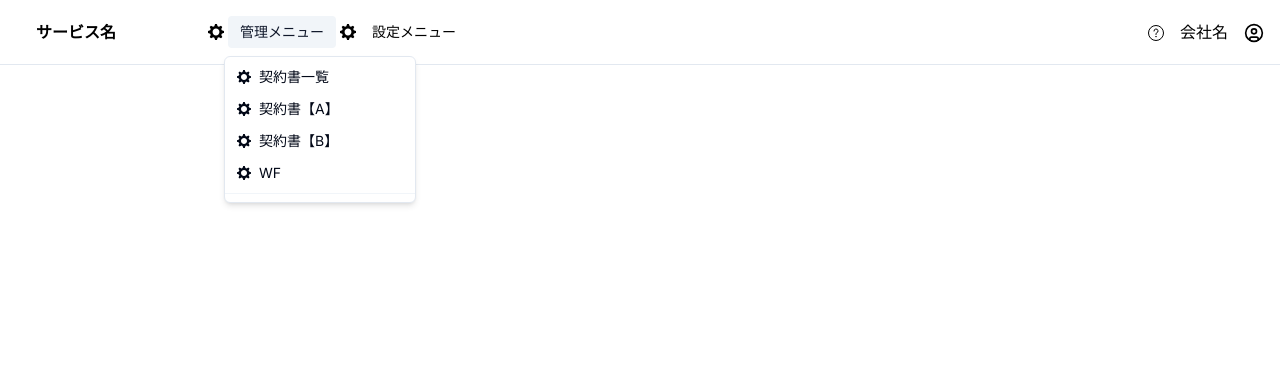
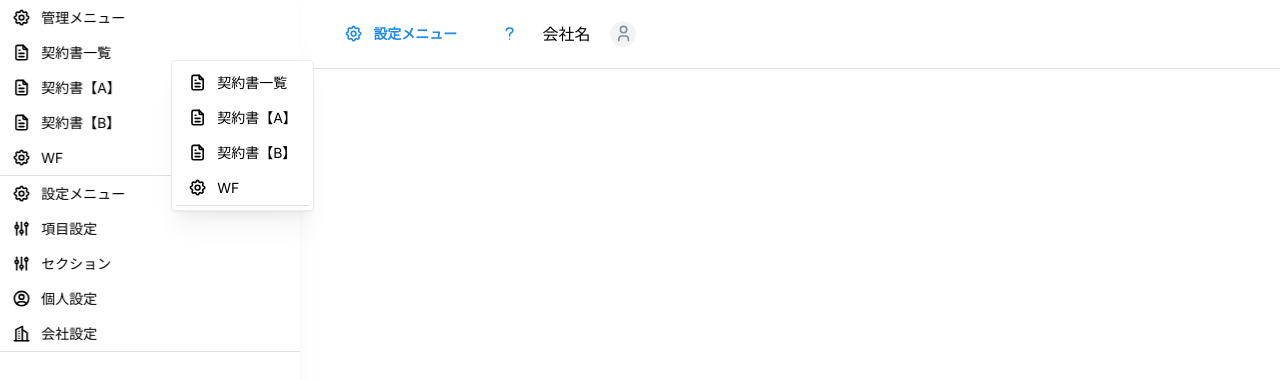
Before and after one commit to staakaar/next-template-app, a Next.js app: page / in a window 1280 px wide. Both pictures are taken after a click on the button "管理メニュー". Shown: the top 380 px of the page. Built offline with nearby package versions, Linux system fonts and the light colour scheme.

Commit message:
refactor: contract side menu

```diff
--- a/src/app/layout.tsx
+++ b/src/app/layout.tsx
@@ -8,6 +8,7 @@ import Header from "@/components/organisms/Header";
 import { RecoilRootProvider } from "@/app/recoil";
 import "@mantine/core/styles.css";
 import { ColorSchemeScript } from "@mantine/core";
+import SideMenu from "@/components/organisms/SideMenu";
 
 const fontSans = FontSans({
     subsets: ["latin"],
@@ -38,6 +39,8 @@ export default function RootLayout({
                 <MantineProviders>
                     <RecoilRootProvider>
                         <Header />
+                        <SideMenu />
+
                         {children}
                     </RecoilRootProvider>
                 </MantineProviders>
--- a/src/components/organisms/Header.tsx
+++ b/src/components/organisms/Header.tsx
@@ -1,165 +1,221 @@
 "use client";
-import { Box, Button, Icon } from "@chakra-ui/react";
-import {
-    DropdownMenu,
-    DropdownMenuContent,
-    DropdownMenuItem,
-    DropdownMenuLabel,
-    DropdownMenuSeparator,
-    DropdownMenuTrigger,
-} from "@/components/ui/dropdown-menu";
 
 import {
-    Menubar,
-    MenubarContent,
-    MenubarItem,
-    MenubarMenu,
-    MenubarSeparator,
-    MenubarTrigger,
-} from "@/components/ui/menubar";
-import { IconButton } from "@chakra-ui/react";
-import { QuestionOutlineIcon, SettingsIcon } from "@chakra-ui/icons";
-import { CircleUser } from "lucide-react";
+    Box,
+    Group,
+    Text,
+    Menu,
+    ActionIcon,
+    Button,
+    Avatar,
+    Divider,
+    MenuItem,
+    MenuDropdown,
+    MenuTarget,
+    MenuLabel,
+    MenuDivider,
+} from "@mantine/core";
+import {
+    IconSettings,
+    IconHelp,
+    IconUser,
+    IconFileText,
+    IconBuildingSkyscraper,
+    IconAdjustments,
+    IconUserCircle,
+    IconLogout,
+    IconQuestionMark,
+} from "@tabler/icons-react";
 import Link from "next/link";
 
 const Header = () => {
     return (
-        // ヘッダー固定する
-        <Box className="border-b">
-            <Box className="flex h-16 items-center px-4 justify-between">
-                <Box className="flex items-center">
-                    <Box fontWeight="bold" fontSize="lg" marginLeft="20px">
-                        <Link href={"/contract-all"}>サービス名</Link>
-                    </Box>
+        <>
             <Box
-                        as="nav"
-                        className="flex items-center space-x-4 lg:space-x-4 mx-6 ml-20"
+                py="md"
+                px="xl"
+                style={{
+                    borderBottom: "1px solid var(--mantine-color-gray-3)",
+                }}
             >
-                        <Menubar className="ml-2 border-none focus:ring-0">
-                            <MenubarMenu>
-                                <Icon as={SettingsIcon} />
-                                <MenubarTrigger>管理メニュー</MenubarTrigger>
-                                <MenubarContent>
-                                    <MenubarItem>
-                                        <Icon as={SettingsIcon} />
-                                        <Link
-                                            href={"/contract-all"}
-                                            className="ml-2"
+                <Group className="flex justify-between">
+                    <Group>
+                        <Text
+                            component={Link}
+                            href="/contract-all"
+                            size="lg"
+                            style={{ textDecoration: "none" }}
+                        >
+                            サービス名
+                        </Text>
+
+                        {/* 管理メニュー */}
+                        <Group ml="xl">
+                            <Menu shadow="md">
+                                <MenuTarget>
+                                    <Button
+                                        variant="subtle"
+                                        leftSection={
+                                            <IconSettings size="1.2rem" />
+                                        }
+                                    >
+                                        管理メニュー
+                                    </Button>
+                                </MenuTarget>
+
+                                <MenuDropdown>
+                                    <MenuItem
+                                        leftSection={
+                                            <IconFileText size="1.2rem" />
+                                        }
+                                        component={Link}
+                                        href="/contract-all"
                                     >
                                         契約書一覧
-                                        </Link>
-                                    </MenubarItem>
-                                    <MenubarItem>
-                                        <Icon as={SettingsIcon} />
-                                        <Link href={""} className="ml-2">
+                                    </MenuItem>
+                                    <MenuItem
+                                        leftSection={
+                                            <IconFileText size="1.2rem" />
+                                        }
+                                        component={Link}
+                                        href=""
+                                    >
                                         契約書【A】
-                                        </Link>
-                                    </MenubarItem>
-                                    <MenubarItem>
-                                        <Icon as={SettingsIcon} />
-                                        <Link href={""} className="ml-2">
+                                    </MenuItem>
+                                    <MenuItem
+                                        leftSection={
+                                            <IconFileText size="1.2rem" />
+                                        }
+                                        component={Link}
+                                        href=""
+                                    >
                                         契約書【B】
-                                        </Link>
-                                    </MenubarItem>
-                                    <MenubarItem>
-                                        <Icon as={SettingsIcon} />
-                                        <Link href={""} className="ml-2">
+                                    </MenuItem>
+                                    <MenuItem
+                                        leftSection={
+                                            <IconSettings size="1.2rem" />
+                                        }
+                                        component={Link}
+                                        href=""
+                                    >
                                         WF
-                                        </Link>
-                                    </MenubarItem>
-                                    <MenubarSeparator />
-                                </MenubarContent>
-                            </MenubarMenu>
-                            <MenubarMenu>
-                                <Icon as={SettingsIcon}></Icon>
-                                <MenubarTrigger>設定メニュー</MenubarTrigger>
-                                <MenubarContent>
-                                    <MenubarItem>
-                                        <Icon as={SettingsIcon} />
-                                        <Link
-                                            href={"/user-settings"}
-                                            className="ml-2"
+                                    </MenuItem>
+                                    <Divider />
+                                </MenuDropdown>
+                            </Menu>
+
+                            {/* 設定メニュー */}
+                            <Menu shadow="md">
+                                <MenuTarget>
+                                    <Button
+                                        variant="subtle"
+                                        leftSection={
+                                            <IconSettings size="1.2rem" />
+                                        }
                                     >
-                                            項目設定{" "}
-                                        </Link>
-                                    </MenubarItem>
-                                    <MenubarItem>
-                                        <Icon as={SettingsIcon} />
-                                        <Link
-                                            href={"/user-settings"}
-                                            className="ml-2"
+                                        設定メニュー
+                                    </Button>
+                                </MenuTarget>
+
+                                <MenuDropdown>
+                                    <MenuItem
+                                        leftSection={
+                                            <IconAdjustments size="1.2rem" />
+                                        }
+                                        component={Link}
+                                        href="/user-settings"
                                     >
-                                            セクション{" "}
-                                        </Link>
-                                    </MenubarItem>
-                                    <MenubarItem>
-                                        <Icon as={SettingsIcon} />
-                                        <Link
-                                            href={"/user-settings"}
-                                            className="ml-2"
+                                        項目設定
+                                    </MenuItem>
+                                    <MenuItem
+                                        leftSection={
+                                            <IconAdjustments size="1.2rem" />
+                                        }
+                                        component={Link}
+                                        href="/user-settings"
                                     >
-                                            個人設定{" "}
-                                        </Link>
-                                    </MenubarItem>
-                                    <MenubarItem>
-                                        <Icon as={SettingsIcon} />
-                                        <Link
-                                            href={"/company-settings"}
-                                            className="ml-2"
+                                        セクション
+                                    </MenuItem>
+                                    <MenuItem
+                                        leftSection={
+                                            <IconUserCircle size="1.2rem" />
+                                        }
+                                        component={Link}
+                                        href="/user-settings"
+                                    >
+                                        個人設定
+                                    </MenuItem>
+                                    <MenuItem
+                                        leftSection={
+                                            <IconBuildingSkyscraper size="1.2rem" />
+                                        }
+                                        component={Link}
+                                        href="/company-settings"
                                     >
                                         会社設定
-                                        </Link>
-                                    </MenubarItem>
-                                    <MenubarSeparator />
-                                </MenubarContent>
-                            </MenubarMenu>
-                        </Menubar>
+                                    </MenuItem>
+                                    <Divider />
+                                </MenuDropdown>
+                            </Menu>
+                        </Group>
+                    </Group>
+
+                    {/* 右側: ヘルプ、会社名、ユーザーメニュー */}
+                    <Group>
+                        <ActionIcon
+                            variant="subtle"
+                            size="lg"
+                            aria-label="Help"
+                        >
+                            <IconQuestionMark size="1.2rem" />
+                        </ActionIcon>
+
+                        <Text>会社名</Text>
+
+                        <Menu shadow="md" position="bottom-end">
+                            <MenuTarget>
+                                <ActionIcon
+                                    variant="subtle"
+                                    size="lg"
+                                    radius="xl"
+                                >
+                                    <Avatar
+                                        size="sm"
+                                        radius="xl"
+                                        src={null}
+                                        alt="User menu"
+                                    >
+                                        <IconUser size="1.2rem" />
+                                    </Avatar>
+                                </ActionIcon>
+                            </MenuTarget>
+
+                            <MenuDropdown>
+                                <MenuLabel>My Account</MenuLabel>
+                                <MenuDivider />
+                                <MenuItem
+                                    leftSection={<IconSettings size="1.2rem" />}
+                                >
+                                    Settings
+                                </MenuItem>
+                                <MenuItem
+                                    leftSection={<IconHelp size="1.2rem" />}
+                                >
+                                    Support
+                                </MenuItem>
+                                <MenuDivider />
+                                <MenuItem
+                                    leftSection={<IconLogout size="1.2rem" />}
+                                    color="red"
+                                >
+                                    Logout
+                                </MenuItem>
+                            </MenuDropdown>
+                        </Menu>
+                    </Group>
+                </Group>
             </Box>
-                </Box>
-                <Box className="flex items-center">
-                    <Box className="flex items-center">
-                        <Box className="space-x-4">
-                            <IconButton
-                                aria-label={"button"}
-                                icon={<QuestionOutlineIcon />}
-                                bg={"white"}
-                            />
-                        </Box>
-                        <Box className="space-x-4 ml-4">
-                            <p>会社名</p>
-                        </Box>
-                        <Box className="space-x-4 ml-4">
-                            <DropdownMenu>
-                                <DropdownMenuTrigger asChild>
-                                    <Button
-                                        variant="secondary"
-                                        size="icon"
-                                        className="rounded-full"
-                                    >
-                                        <CircleUser className="h-5 w-5" />
-                                        <span className="sr-only">
-                                            Toggle user menu
-                                        </span>
-                                    </Button>
-                                </DropdownMenuTrigger>
-                                <DropdownMenuContent align="end">
-                                    <DropdownMenuLabel>
-                                        My Account
-                                    </DropdownMenuLabel>
-                                    <DropdownMenuSeparator />
-                                    <DropdownMenuItem>
-                                        Settings
-                                    </DropdownMenuItem>
-                                    <DropdownMenuItem>Support</DropdownMenuItem>
-                                    <DropdownMenuSeparator />
-                                    <DropdownMenuItem>Logout</DropdownMenuItem>
-                                </DropdownMenuContent>
-                            </DropdownMenu>
-                        </Box>
-                    </Box>
-                </Box>
-            </Box>
-        </Box>
+        </>
     );
 };
 export default Header;
--- /dev/null
+++ b/src/components/organisms/SideMenu.tsx
@@ -0,0 +1,154 @@
+"use client";
+
+import { useEffect, useRef, useState } from "react";
+import { Menu, Divider, MenuItem, Drawer } from "@mantine/core";
+import {
+    IconSettings,
+    IconFileText,
+    IconBuildingSkyscraper,
+    IconUserCircle,
+    IconAdjustments,
+} from "@tabler/icons-react";
+import Link from "next/link";
+import { useViewportSize } from "@mantine/hooks";
+
+const SideMenu = () => {
+    const [drawerOpened, setDrawerOpened] = useState(false);
+    const { width } = useViewportSize();
+    const sidebarTriggerRef = useRef<HTMLDivElement>(null);
+    // const { hovered } = useHover();
+
+    // サイドバートリガーエリアの設定
+    useEffect(() => {
+        const handleMouseMove = (event: MouseEvent) => {
+            // デスクトップサイズでのみ有効
+            if (width >= 768) {
+                if (event.clientX <= 20 && !drawerOpened) {
+                    setDrawerOpened(true);
+                }
+            }
+        };
+
+        window.addEventListener("mousemove", handleMouseMove);
+        return () => window.removeEventListener("mousemove", handleMouseMove);
+    }, [width, drawerOpened]);
+
+    // ドロワーが開いているときのマウス位置監視
+    useEffect(() => {
+        const handleMouseMove = (event: MouseEvent) => {
+            if (drawerOpened && event.clientX > 300) {
+                // ドロワーの幅に応じて調整
+                setDrawerOpened(false);
+            }
+        };
+
+        if (drawerOpened) {
+            window.addEventListener("mousemove", handleMouseMove);
+        }
+
+        return () => window.removeEventListener("mousemove", handleMouseMove);
+    }, [drawerOpened]);
+
+    return (
+        <>
+            {/* トリガーエリア */}
+
+            {/* モバイル用ドロワー */}
+            <Drawer
+                opened={drawerOpened}
+                onClose={() => setDrawerOpened(false)}
+                size={300}
+                padding={0}
+                withCloseButton={false}
+                withinPortal={false}
+                trapFocus={false}
+                withOverlay={width < 768}
+                // styles={(theme) => ({
+                //     root: {
+                //         position: "fixed",
+                //     },
+                //     drawer: {
+                //         transition: "transform 150ms ease",
+                //     },
+                // })}
+            >
+                <Menu shadow="md">
+                    <MenuItem
+                        variant="subtle"
+                        leftSection={<IconSettings size="1.2rem" />}
+                    >
+                        管理メニュー
+                    </MenuItem>
+                    <MenuItem
+                        leftSection={<IconFileText size="1.2rem" />}
+                        component={Link}
+                        href="/contract-all"
+                    >
+                        契約書一覧
+                    </MenuItem>
+                    <MenuItem
+                        leftSection={<IconFileText size="1.2rem" />}
+                        component={Link}
+                        href=""
+                    >
+                        契約書【A】
+                    </MenuItem>
+                    <MenuItem
+                        leftSection={<IconFileText size="1.2rem" />}
+                        component={Link}
+                        href=""
+                    >
+                        契約書【B】
+                    </MenuItem>
+                    <MenuItem
+                        leftSection={<IconSettings size="1.2rem" />}
+                        component={Link}
+                        href=""
+                    >
+                        WF
+                    </MenuItem>
+                    <Divider />
+                </Menu>
+                <Menu shadow="md">
+                    <MenuItem
+                        variant="subtle"
+                        leftSection={<IconSettings size="1.2rem" />}
+                    >
+                        設定メニュー
+                    </MenuItem>
+                    <MenuItem
+                        leftSection={<IconAdjustments size="1.2rem" />}
+                        component={Link}
+                        href="/user-settings"
+                    >
+                        項目設定
+                    </MenuItem>
+                    <MenuItem
+                        leftSection={<IconAdjustments size="1.2rem" />}
+                        component={Link}
+                        href="/user-settings"
+                    >
+                        セクション
+                    </MenuItem>
+                    <MenuItem
+                        leftSection={<IconUserCircle size="1.2rem" />}
+                        component={Link}
+                        href="/user-settings"
+                    >
+                        個人設定
+                    </MenuItem>
+                    <MenuItem
+                        leftSection={<IconBuildingSkyscraper size="1.2rem" />}
+                        component={Link}
+                        href="/company-settings"
+                    >
+                        会社設定
+                    </MenuItem>
+                    <Divider />
+                </Menu>
+            </Drawer>
+        </>
+    );
+};
+
+export default SideMenu;
```
Lines whose indentation alone changed are shown as unchanged.
